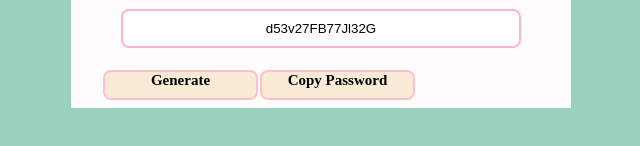
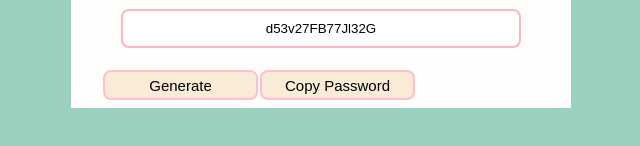
Before and after one commit to ildestram/generate-password-javascript, a plain HTML site: page index.html in a window 1280 px wide. Shown: the part 392-538 px from the top of the page, without its empty margins (319-959 px from the left). Drawn offline with Linux system fonts and the light colour scheme.

Commit message:
finito (manca il generate)

```diff
--- a/index.html
+++ b/index.html
@@ -13,10 +13,10 @@
         <input type="text" name="" placeholder="create new password" id="password" readonly>
         <table>
             <th>
-                <div id="button" class="btn1" onclick="genPassword()">Generate</div>
+                <button id="button" class="btn1" onclick="genPassword()">Generate</button>
             </th>
             <th>
-                <div id="button" class="btn2" onclick="copyPassword()">Copy Password</div>
+                <button id="button" class="btn2" onclick="copyPassword()">Copy Password</button>
             </th>
         </table>
     </div>
--- a/password.js
+++ b/password.js
@@ -21,3 +21,9 @@ const randomPassword = generatePassword(15);
 console.log(randomPassword);
 
 document.getElementById("password").value = randomPassword;
+
+function copyPassword(){
+    let copyText = document.getElementById("password");
+    copyText.select();
+    document.execCommand("copy");
+}
```
